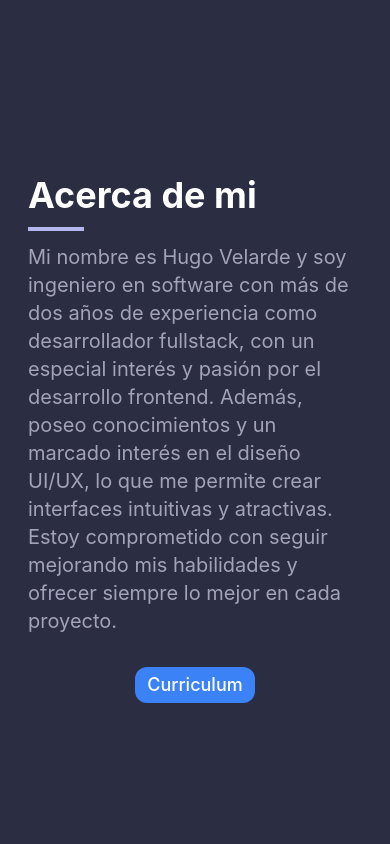
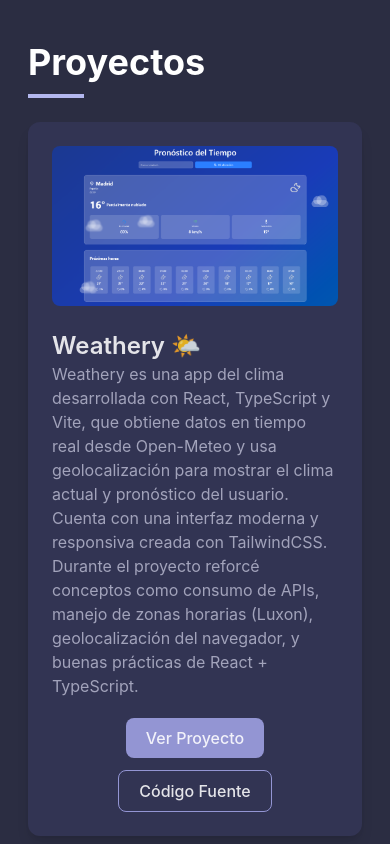
Before and after one commit to Velardee/Portfolio, a React (Vite) app: page / in a window 390 px wide. Shown: the part 3180-4024 px from the top of the page. Built offline with nearby package versions, Linux system fonts and the light colour scheme; what @midudev/tailwind-animations would draw is missing.

Commit message:
add projects section

```diff
--- a/src/App.jsx
+++ b/src/App.jsx
@@ -5,6 +5,7 @@ import Contact from "./components/contact/Contact";
 import Experience from "./components/experience";
 import Skills from "./components/skills";
 import Welcome from "./components/welcome";
+import Projects from "./components/projects/Projects";
 
 //*App is prepare to dark mode, but now is disabled
 
@@ -28,6 +29,7 @@ function App() {
     <div className="bg-primary">
       <Welcome />
       <Experience theme={theme} />
+      <Projects />
       <About />
       <Skills />
       <Contact />
--- /dev/null
+++ b/src/components/projects/Projects.jsx
@@ -0,0 +1,68 @@
+import { projectsData } from "../../data/projects";
+import MainLayout from "../../layouts/MainLayout";
+import { motion } from "framer-motion";
+
+function Projects() {
+  return (
+    <MainLayout>
+      <section className="flex flex-col gap-3 my-5 px-7 lg:px-0">
+        <motion.div
+          initial={{ opacity: 0 }}
+          whileInView={{ opacity: 1 }}
+          viewport={{ once: true }}
+          className="w-full flex"
+        >
+          <h2 className="text-4xl text-white font-bold text-start">
+            Proyectos
+          </h2>
+        </motion.div>
+        <motion.div
+          initial={{ opacity: 0, x: 100 }}
+          whileInView={{
+            opacity: 1,
+            x: 0,
+            transition: {
+              duration: 0.5,
+            },
+          }}
+          viewport={{ once: true }}
+          className="w-14 border-t-4 border-lightPurple"
+        ></motion.div>
+        {projectsData.map((project) => (
+          <div
+            key={project.id}
+            className="bg-[#323453] mt-3 rounded-xl shadow-lg p-6 flex flex-col lg:flex-row gap-6"
+          >
+            <img
+              src={project.image}
+              alt={project.title}
+              className="w-full lg:w-1/2 aspect-video object-cover rounded-lg transition-all duration-500"
+            />
+            <div className="flex flex-col justify-evenly lg:w-1/2">
+              <p className="text-2xl font-semibold">{project.name}</p>
+              <p className="text-coolGray ">{project.description}</p>
+              <div className="flex gap-3 justify-center lg:justify-start w-full mt-5 lg:mt-3 flex-wrap">
+                <a
+                  href={project.link}
+                  target="_blank"
+                  className="py-2 px-5 bg-mediumPurple rounded-lg w-fit cursor-pointer"
+                >
+                  <span className="font-medium">Ver Proyecto</span>
+                </a>
+                <a
+                  href={project.github}
+                  target="_blank"
+                  className="py-2 px-5 border border-mediumPurple rounded-lg w-fit cursor-pointer"
+                >
+                  <span className="font-medium">Código Fuente</span>
+                </a>
+              </div>
+            </div>
+          </div>
+        ))}
+      </section>
+    </MainLayout>
+  );
+}
+
+export default Projects;
--- /dev/null
+++ b/src/components/projects/index.jsx
@@ -0,0 +1 @@
+export { default } from './Projects';
--- /dev/null
+++ b/src/data/projects.js
@@ -0,0 +1,27 @@
+import TypescriptIcon from "../assets/icons/typescript.svg";
+import ReactSvg from "../assets/icons/react.svg";
+import TailwindIcon from "../assets/icons/tailwind.svg";
+
+import WeatheryImg from "../assets/img/projects/WeatheryImg.png";
+
+export const projectsData = [
+    {
+        id: 1,
+        name: "Weathery 🌤️",
+        description:
+        `Weathery es una app del clima desarrollada con React, TypeScript y Vite, que obtiene datos en tiempo real desde Open-Meteo y usa geolocalización para mostrar el clima actual y pronóstico del usuario.
+        Cuenta con una interfaz moderna y responsiva creada con TailwindCSS.
+
+        Durante el proyecto reforcé conceptos como consumo de APIs, manejo de zonas horarias (Luxon), geolocalización del navegador, y buenas prácticas de React + TypeScript.`,
+        technologies: ["React", "TypeScript", "Vite", "TailwindCSS"],
+        technologiesIcons: [
+            { name: "React", src: ReactSvg },
+            { name: "TypeScript", src: TypescriptIcon },
+            { name: "TailwindCSS", src: TailwindIcon }
+        ],
+        image: WeatheryImg,
+        link: "https://tryweathery.netlify.app/",
+        github: "https://github.com/Velardee/Weathery"
+
+    }
+]
```
Also changed, not shown: src/assets/img/projects/WeatheryImg.png (added).
